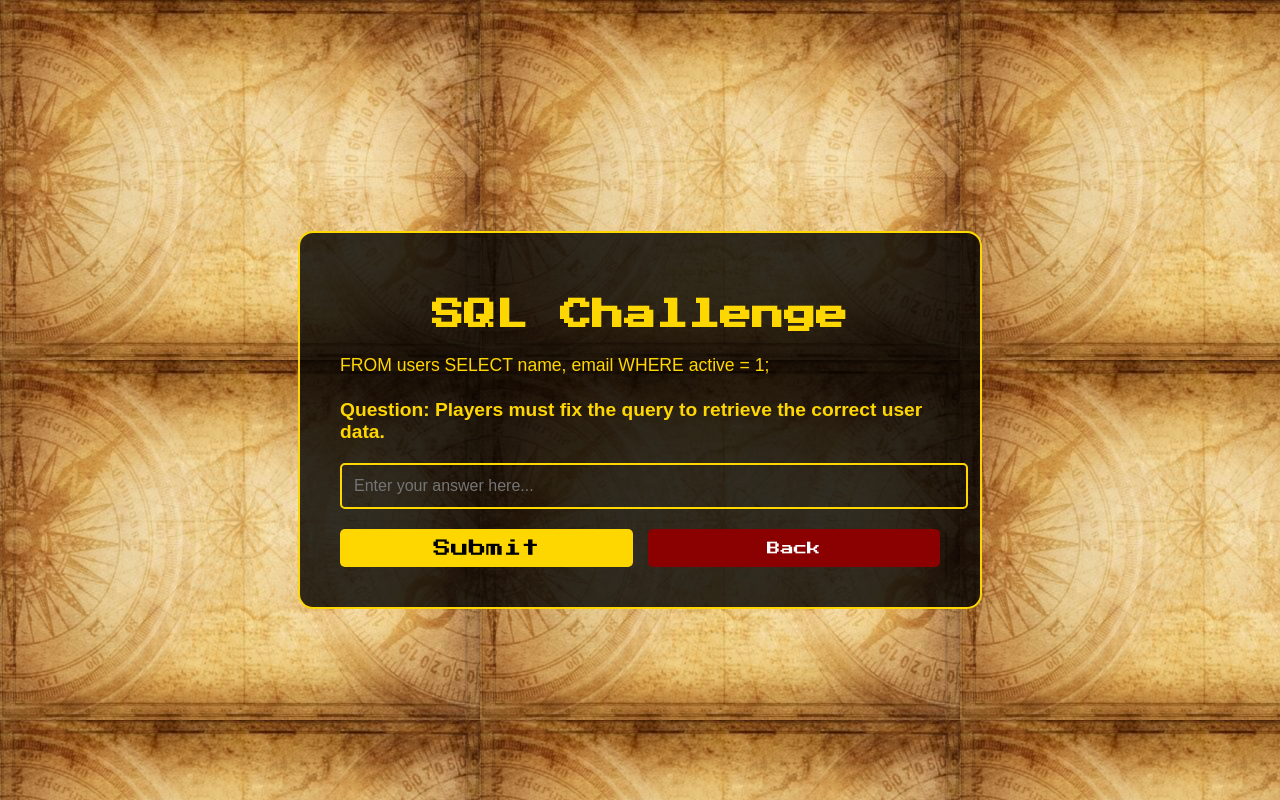
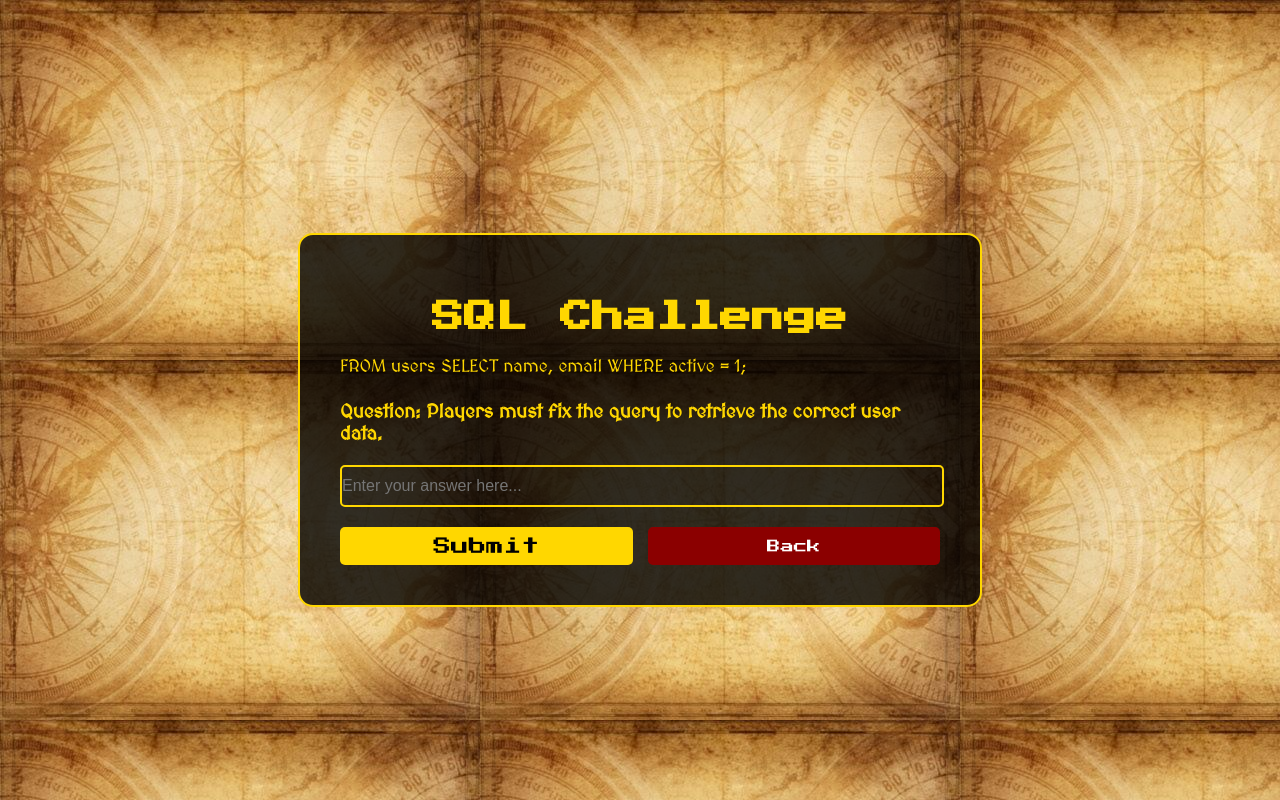
Before and after one commit to riyaahlawat/Sphoorthy-Treasure-Hunt, a React (Create React App) app in the folder frontend/: page /mini-game/sql-query in a window 1280 px wide. Built offline with nearby package versions, Linux system fonts and the light colour scheme; the HTML template or start-up script is replaced by a standard one; a web font is replaced by a local one.

Commit message:
modified ui, fonts

```diff
--- a/frontend/src/components/minigames/SQLgame.js
+++ b/frontend/src/components/minigames/SQLgame.js
@@ -175,19 +175,21 @@ const styles = {
     fontSize: "1.1rem",
     marginBottom: "20px",
     lineHeight: "1.6",
+    fontFamily: "'MedievalSharp', cursive",
   },
   question: {
     color: "#FFD700",
     fontSize: "1.2rem",
     marginBottom: "20px",
     display: "block",
+    fontFamily: "'MedievalSharp', cursive",
   },
   form: {
     marginTop: "20px",
   },
   input: {
     width: "100%",
-    padding: "12px",
+    padding: "10px 0px",
     fontSize: "1rem",
     backgroundColor: "transparent",
     border: "2px solid #FFD700",
```
